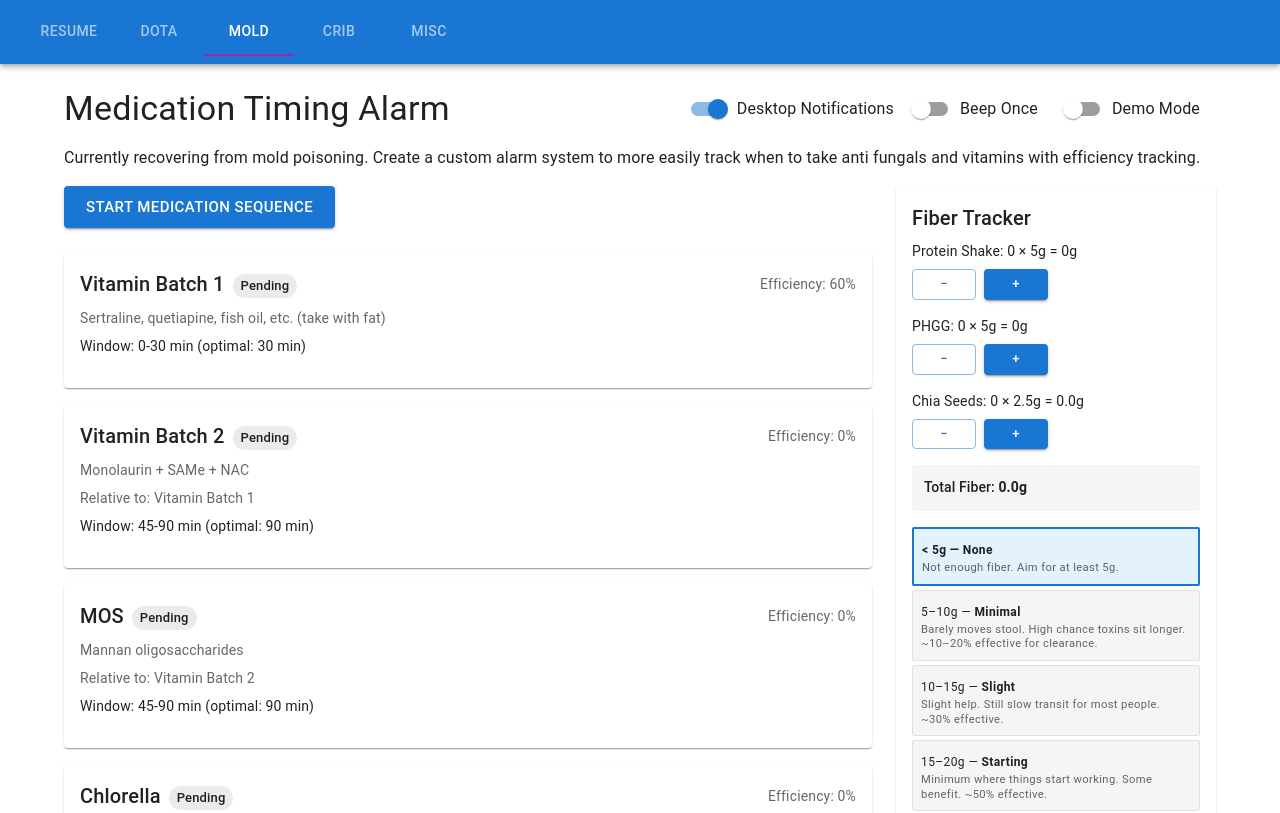
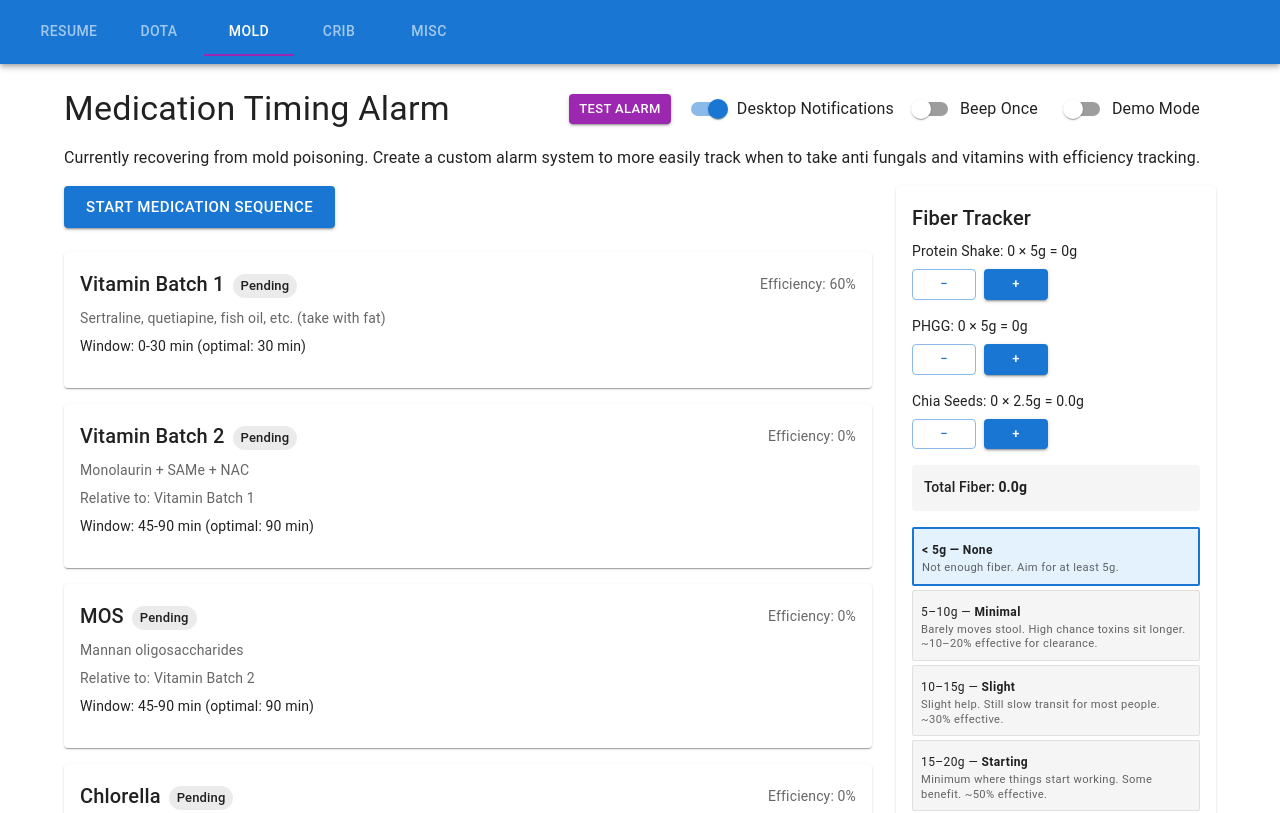
Before and after one commit to johnmiko/portfolio, a React (Vite) app: page /mold in a window 1280 px wide. Shown: the top 813 px of the page. Built offline with nearby package versions, Linux system fonts and the light colour scheme.

Commit message:
add efficiency to show as soon as time starts

```diff
--- a/src/components/Mold.tsx
+++ b/src/components/Mold.tsx
@@ -488,6 +488,22 @@ const getEfficiency = (med: Medication, elapsed: number): number => {
           Medication Timing Alarm
         </Typography>
         <Box display="flex" alignItems="center" gap={1}>
+          <Button
+            variant="contained"
+            color="secondary"
+            size="small"
+            onClick={() => {
+              playEfficiencySound();
+              if (showNotifications && 'Notification' in window && Notification.permission === 'granted') {
+                new Notification('Test Alarm', {
+                  body: `Test alarm at ${alarmEfficiency}% efficiency`,
+                  icon: '/android-chrome-192x192.png',
+                });
+              }
+            }}
+          >
+            Test Alarm
+          </Button>
           <FormControlLabel
             control={<Switch checked={showNotifications} onChange={(e) => setShowNotifications(e.target.checked)} />}
             label="Desktop Notifications"
```
Also changed, not shown: src/utils/mold-math.ts (+7 -2 lines), 1 other file (tests, documents, lock files or other folders).
